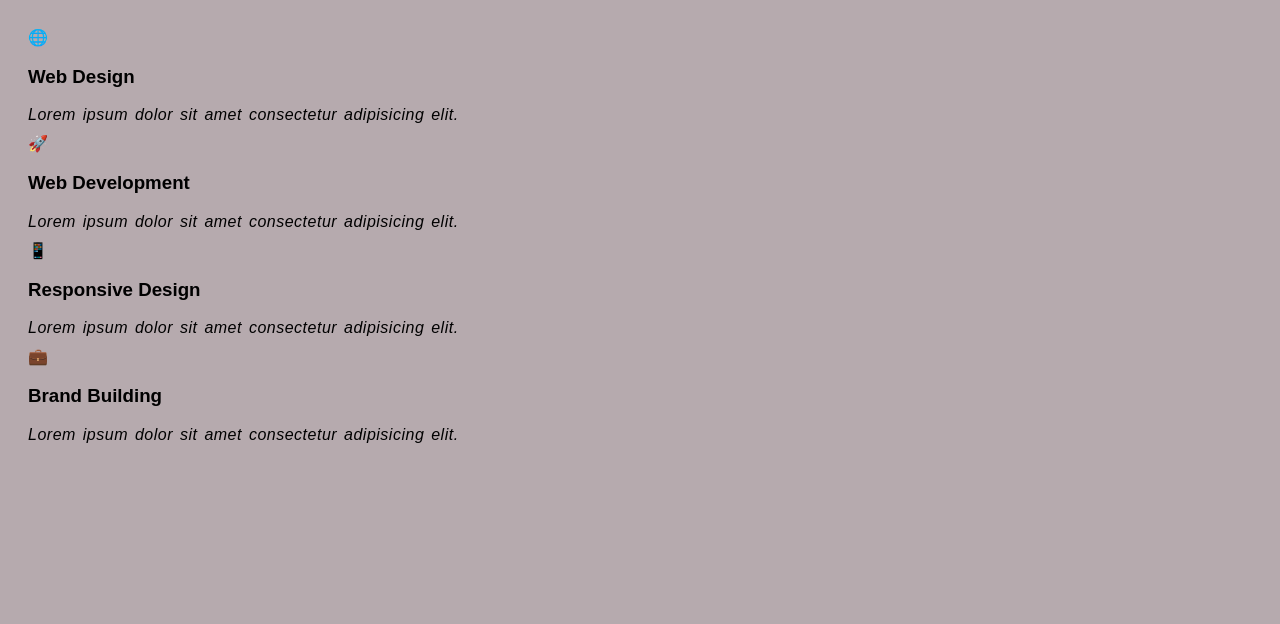
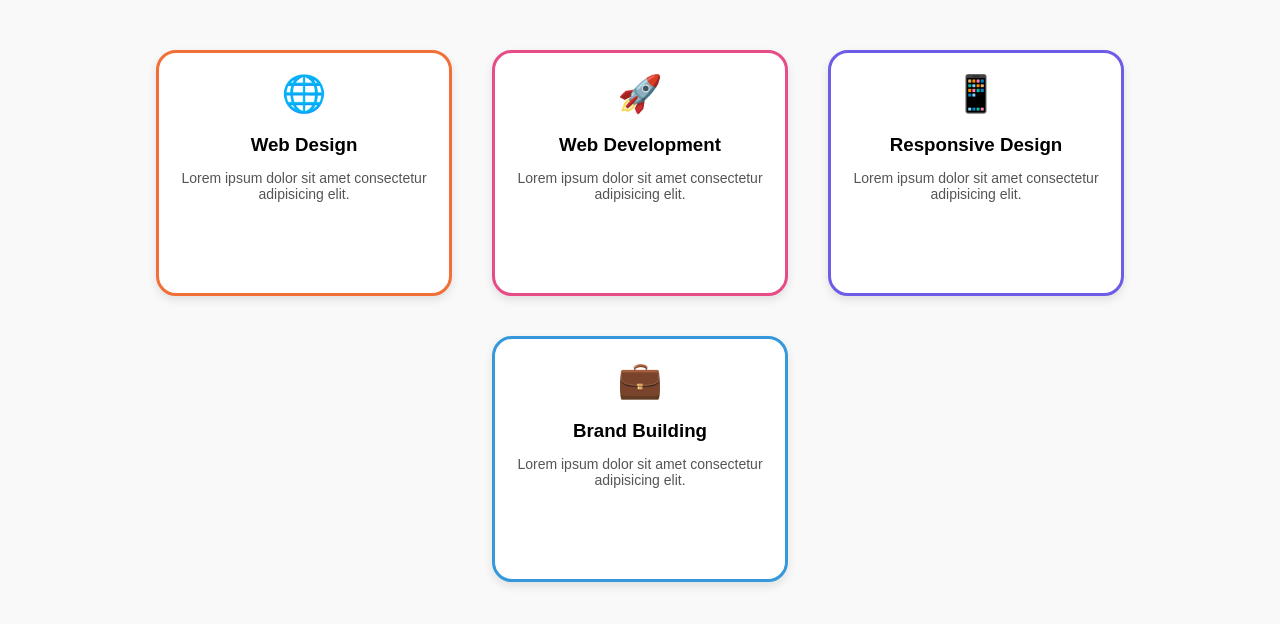
Before and after one commit to muhammadminhajuddin166/Css_Box_Design_Template, a plain HTML site: page index.html in a window 1280 px wide. Drawn offline with Linux system fonts and the light colour scheme.

Commit message:
Update style.css

```diff
--- a/style.css
+++ b/style.css
@@ -1,50 +1,69 @@
 body {
+  margin: 0;
+  padding: 0;
   font-family: Arial, sans-serif;
-  background-color: hsl(340, 8%, 69%);
-  padding: 20px;
+  background-color: #f9f9f9;
 }
 
-.container {
-  background-color: hsla(0, 25%, 94%, 0.95);
-  padding: 25px;
-  max-width: 600px;
-  margin: auto;
-  border: 1px solid #ccc;
-  border-radius: 5px;
-  text-indent: 20px;
-  text-align: left;
+.services {
+  display: flex; /* Uses 'display' */
+  justify-content: center;
+  flex-wrap: wrap;
+  gap: 20px;
+  padding: 40px;
+  visibility: visible; /* Uses 'visibility' */
+  overflow: visible; /* Uses 'overflow' */
 }
 
-h1 {
-  font-size: 20px;
-  font-weight: bold;
+.box {
+  width: 250px;              /* Uses width */
+  min-width: 200px;          /* Uses min-width */
+  max-width: 300px;          /* Uses max-width */
+  height: auto;              /* height auto for dynamic content */
+  min-height: 200px;         /* Uses min-height */
+  max-height: 500px;         /* Uses max-height */
+
+  background-color: #fff;
+  padding: 20px;             /* Uses padding */
+  margin: 10px;              /* Uses margin */
   text-align: center;
-  color: hsl(0, 100%, 30%);
-  text-decoration: underline;
-  letter-spacing: 1px;
-  word-spacing: 3px;
+  border-width: 3px;         /* Uses border-width */
+  border-style: solid;       /* Uses border-style */
+  border-color: transparent; /* Will be changed in color classes */
+  border-radius: 20px;       /* Uses border-radius */
+  box-shadow: 0 4px 10px rgba(0,0,0,0.1); /* Uses box-shadow */
+  overflow: hidden;          /* Uses overflow */
+  display: block;            /* display */
+  visibility: visible;       /* visibility */
 }
 
-p {
-  font-size: 16px;
-  font-weight: normal;
-  letter-spacing: 0.5px;
-  word-spacing: 2px;
-  margin: 10px 0;
-  font-style: italic ;
+.icon {
+  font-size: 36px;
+  margin-bottom: 10px;
 }
 
-.label {
-  font-weight: bold;
-  text-decoration: underline;
+.box h3 {
+  margin-bottom: 10px;
 }
 
-.highlight {
-  font-weight: bold;
-  color: hsl(240, 100%, 30%);
+.box p {
+  font-size: 14px;
+  color: #555;
 }
 
-#p2{
-    font-weight: bold;
-    text-decoration: underline;
+/* Color themes using 'border' shorthand */
+.orange {
+  border: 3px solid #f27037; /* Uses border shorthand */
 }
+
+.pink {
+  border: 3px solid #e84c88;
+}
+
+.purple {
+  border: 3px solid #6c5ce7;
+}
+
+.blue {
+  border: 3px solid #3498db;
+}
```
